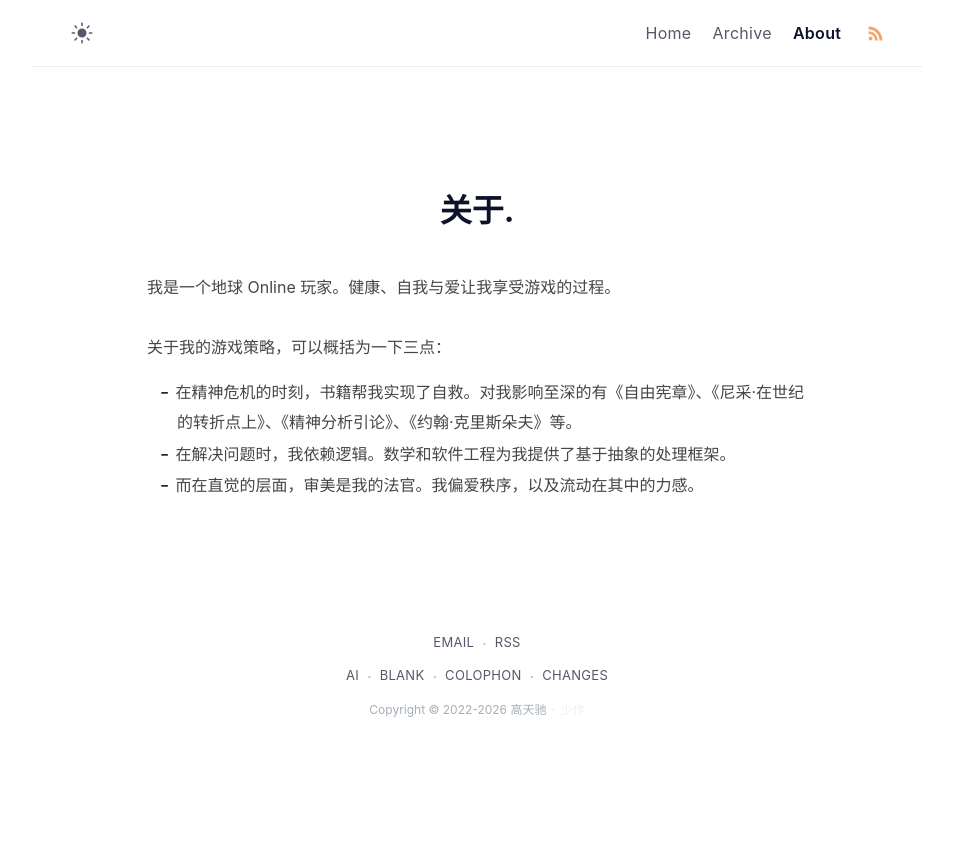
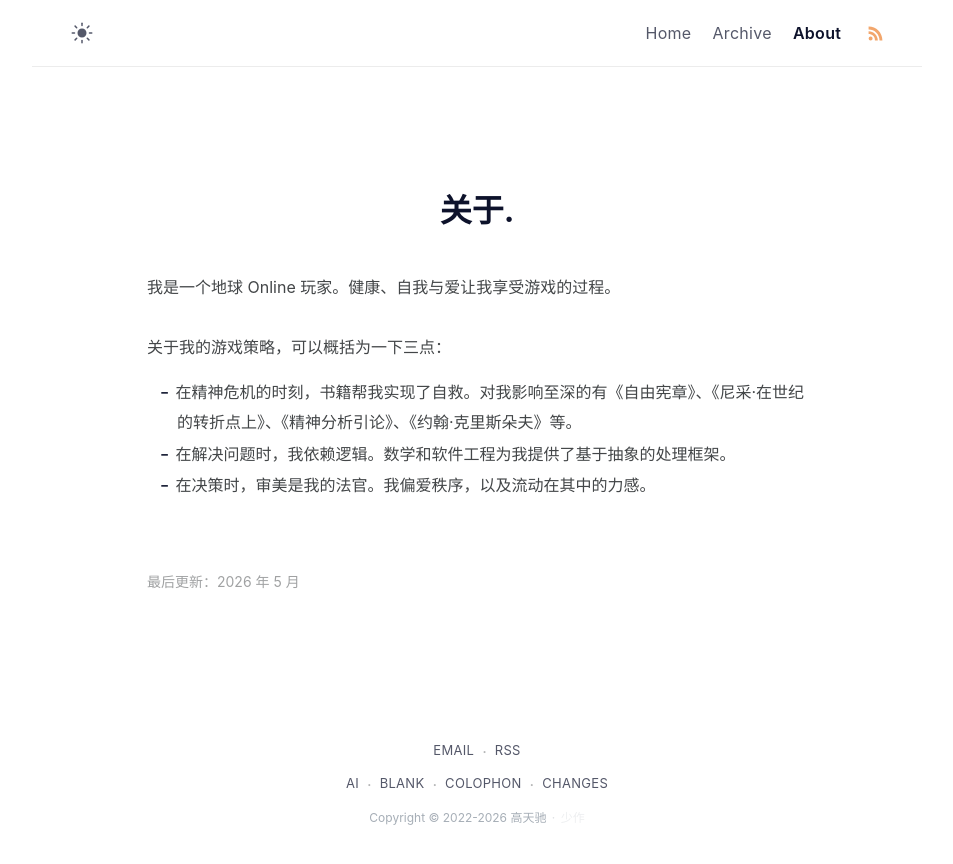
Before and after one commit to gaotianchi/gaotianchi.github.io, a Jekyll site: the page built from about.md, in a window 1280 px wide. Shown: the top 864 px of the page, without its empty margins (163-1116 px from the left). Built offline with Jekyll 4.4.1, drawn with Linux system fonts in a browser that asks for light colours.

Commit message:
refine AI usage declaration for clarity and detail update about section for consistency and formatting

```diff
--- a/about.md
+++ b/about.md
@@ -14,4 +14,6 @@ title: 关于
 
 - 在精神危机的时刻，书籍帮我实现了自救。对我影响至深的有《自由宪章》、《尼采·在世纪的转折点上》、《精神分析引论》、《约翰·克里斯朵夫》等。
 - 在解决问题时，我依赖逻辑。数学和软件工程为我提供了基于抽象的处理框架。
-- 而在直觉的层面，审美是我的法官。我偏爱秩序，以及流动在其中的力感。
+- 在决策时，审美是我的法官。我偏爱秩序，以及流动在其中的力感。
+
+<small style="display:block; margin-top: 3em; opacity: 0.5;">最后更新：2026 年 5 月</small>
```
Also changed, not shown: ai.md (+1 -4 lines).
